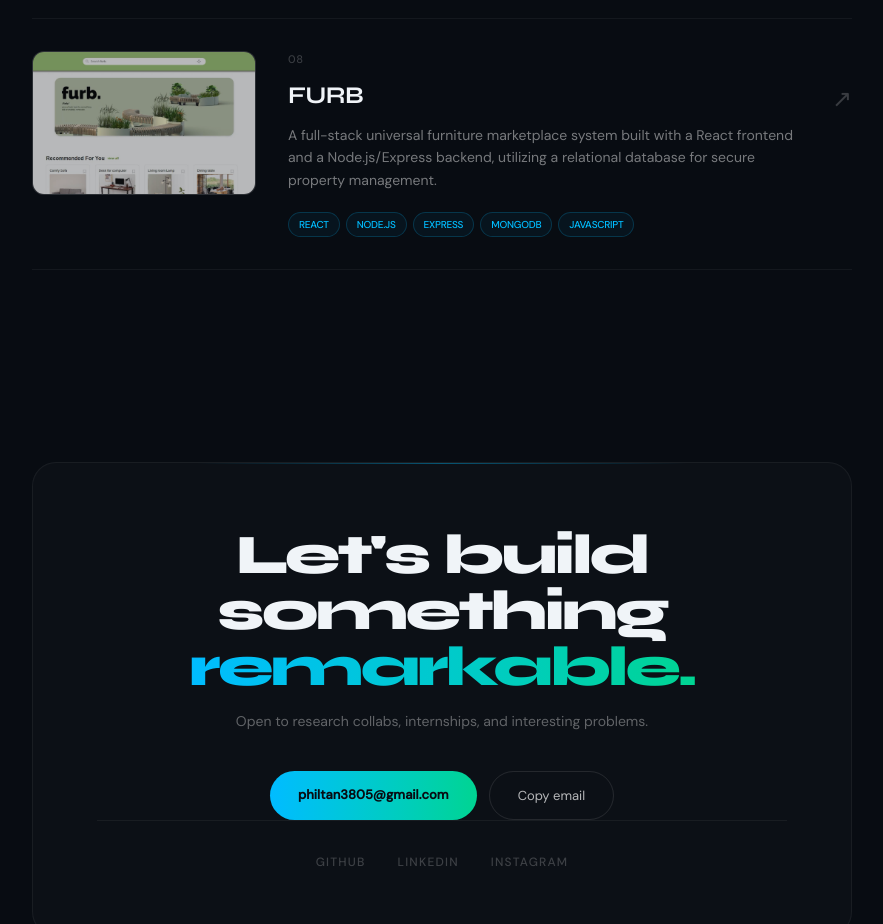
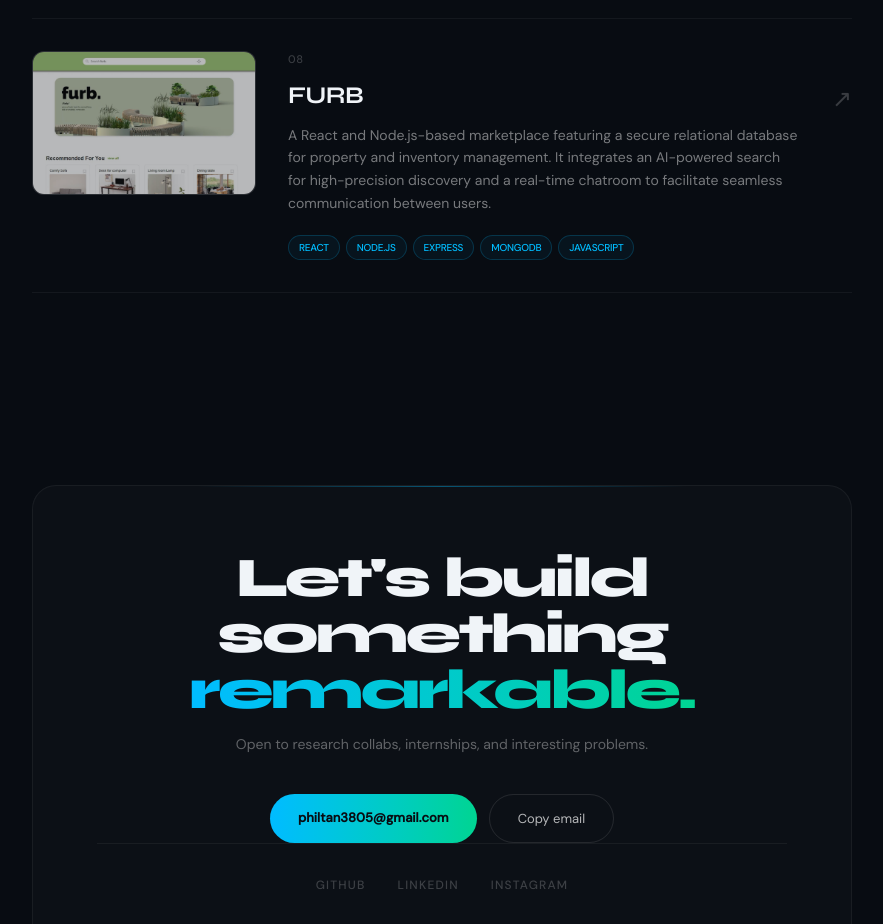
Before and after one commit to Philbert72/portfolio-app, a Next.js app: page / in a window 1280 px wide. Shown: the part 3100-4024 px from the top of the page, without its empty margins (198-1081 px from the left). Built offline with nearby package versions, Linux system fonts and the light colour scheme.

Commit message:
Change FURB desc

```diff
--- a/data/projects.ts
+++ b/data/projects.ts
@@ -75,7 +75,7 @@ export const projects: Project[] = [
   {
   num: "08",
   title: "FURB",
-  desc: "A full-stack universal furniture marketplace system built with a React frontend and a Node.js/Express backend, utilizing a relational database for secure property management.",
+  desc: "A React and Node.js-based marketplace featuring a secure relational database for property and inventory management. It integrates an AI-powered search for high-precision discovery and a real-time chatroom to facilitate seamless communication between users.",
   tags: ["React", "Node.js", "Express", "MongoDB", "JavaScript"],
   url: "https://github.com/Philbert72/FURB",
   category: "web",
```
